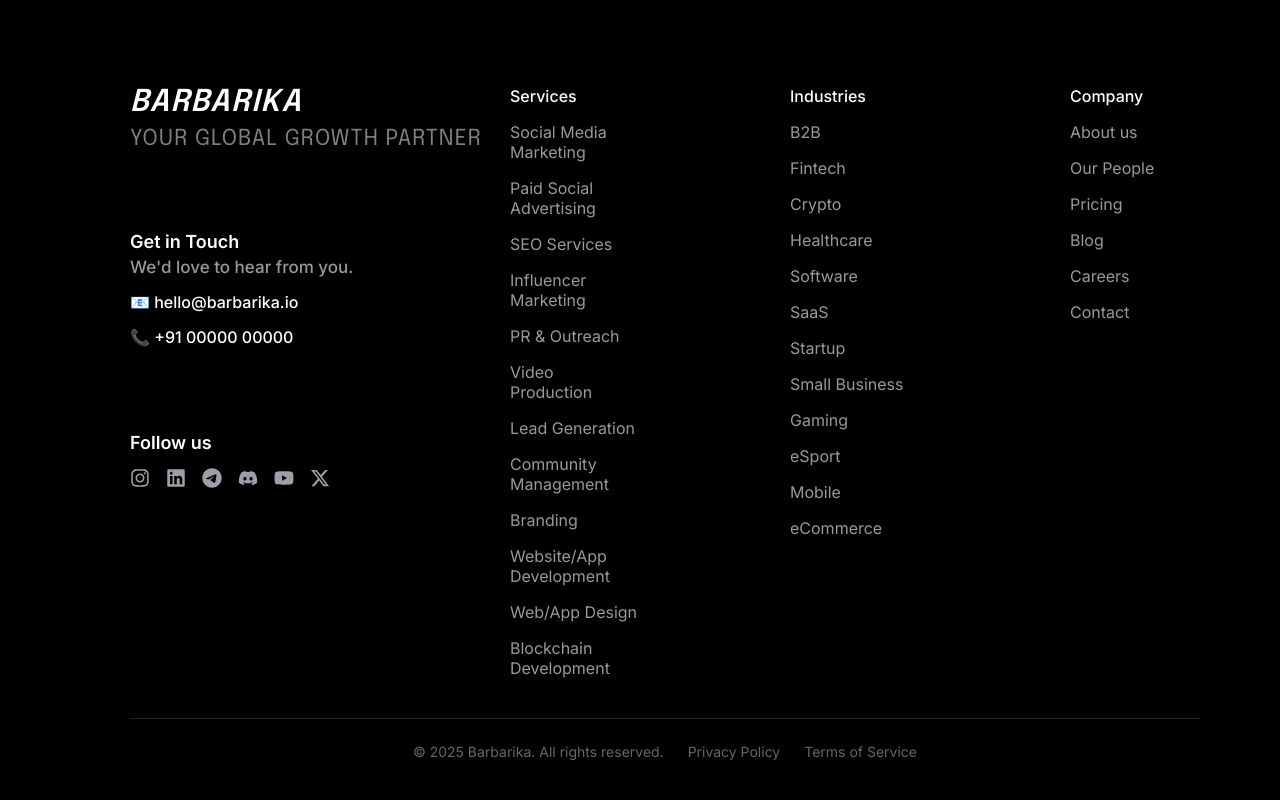
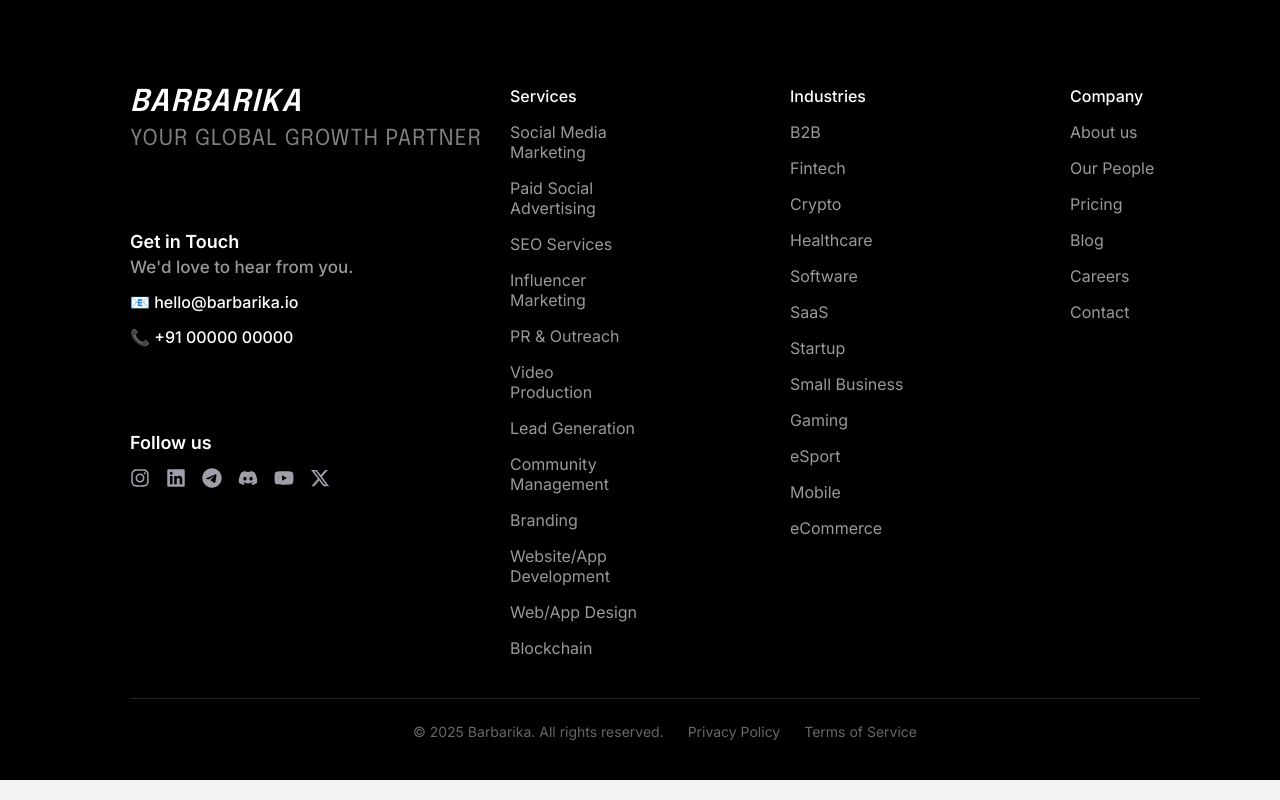
Before and after one commit to xbarbarika/consultingweb3, a Next.js app: page /lead-gen in a window 1280 px wide. Shown: the part 888-1688 px from the top of the page. Built offline with nearby package versions, Linux system fonts and the light colour scheme.

Commit message:
blockchain dev replace with  blockchain

```diff
--- a/src/app/blockchain/page.tsx
+++ b/src/app/blockchain/page.tsx
@@ -14,7 +14,7 @@
         <Navbar onMenuClick={() => setMenuOpen(true)} />
         <main className="w-full flex flex-col items-start justify-start pt-24 sm:pt-28 lg:pt-24 pb-10 px-4 md:px-8 lg:px-16 min-h-[calc(100vh-64px)]">
         {/* Service Label */}
-                  <div className="text-white/60 text-xl font-medium leading-7 mt-16 mb-6" style={{ fontFamily: 'Inter', marginLeft: '66px' }}>Service <span className="text-white/90 font-medium">Blockchain Development</span></div>
+                  <div className="text-white/60 text-xl font-medium leading-7 mt-16 mb-6" style={{ fontFamily: 'Inter', marginLeft: '66px' }}>Service <span className="text-white/90 font-medium">Blockchain </span></div>
         {/* Main Heading */}
         <h1 className="text-3xl sm:text-4xl md:text-5xl font-bold leading-tight" style={{ marginLeft: '66px' }}>
           Scalable, Secure, and Custom<br />
@@ -77,7 +77,7 @@
                   fontSize: '24px',
                   fontWeight: '400',
                   lineHeight: '28px'
-                }}>Blockchain Development</div>
+                }}>Blockchain</div>
                 <div style={{
                   position: 'absolute',
                   top: '176px',
--- a/src/components/Footer.tsx
+++ b/src/components/Footer.tsx
@@ -313,7 +313,7 @@
                 opacity: '0.6'
               }}
             >
-              Blockchain Development
+              Blockchain
             </li>
           </ul>
         </div>
--- a/src/components/Navbar.tsx
+++ b/src/components/Navbar.tsx
@@ -30,7 +30,7 @@
   { label: 'Community Management', href: '/community' },
   { label: 'Website development', href: '/website-dev' },
   { label: 'Web Design', href: '/web-design' },
-  { label: 'Blockchain development', href: '/blockchain' },
+  { label: 'Blockchain ', href: '/blockchain' },
 ];
 
 const Navbar: React.FC<NavbarProps> = ({ onMenuClick }) => {
```
